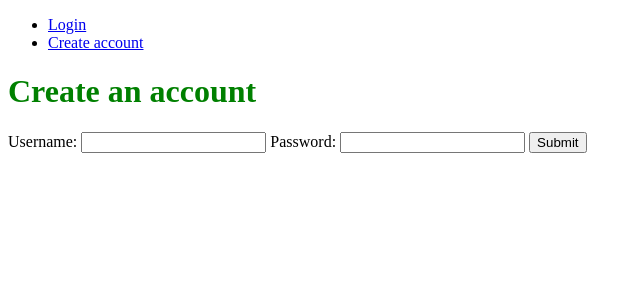
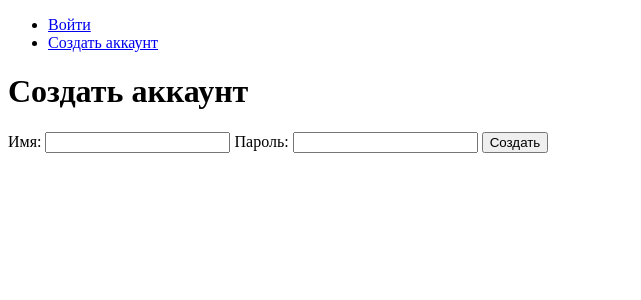
Before and after one commit to Jagorrim/tinkhaka, a Flask app: page /register in a window 1280 px wide. Shown: the top 300 px of the page, without its empty margins (0-641 px from the left). Run offline with Flask 3, Linux system fonts and the light colour scheme.

Commit message:
Пофиксил баги

```diff
--- a/app.py
+++ b/app.py
@@ -39,31 +39,33 @@ def register():
         password = request.form.get("password")
 
         if not password:
-            flash("Надо норм пароль", "danger")
+            flash("Требуется пароль!", "danger")
             return redirect(url_for("register"))
 
         if Users.query.filter_by(username=username).first():
-            flash("Ник существует", "danger")
+            flash("Данное имя занято!", "danger")
             return redirect(url_for("register"))
 
         user = Users(username=username, password=password, rating=0, solved=0)
         db.session.add(user)
         db.session.commit()
-        flash("Все ок", "success")
+        flash("👍", "success")
         return redirect(url_for("login"))
 
     return render_template("sign_up.html")
 
 
-
 @app.route("/login", methods=["GET", "POST"])
 def login():
     if request.method == "POST":
-        user = Users.query.filter_by(
-            username=request.form.get("username")).first()
-        if user.password == request.form.get("password"):
-            login_user(user)
-            return redirect(url_for("home"))
+        try:
+            user = Users.query.filter_by(
+                username=request.form.get("username")).first()
+            if user.password == request.form.get("password"):
+                login_user(user)
+                return redirect(url_for("home"))
+        except AttributeError:
+            pass
     return render_template("login.html")
 
 
--- a/templates/sign_up.html
+++ b/templates/sign_up.html
@@ -1,24 +1,13 @@
-<!DOCTYPE html>
-<html lang="en">
-<head>
-	<meta charset="UTF-8" />
-	<meta http-equiv="X-UA-Compatible" content="IE=edge" />
-	<meta name="viewport" content="width=device-width, initial-scale=1.0" />
-	<title>Sign Up</title>
-	<style>
-	h1 {
-		color: green;
-	}
-	</style>
-</head>
-<body>
+{% extends "base.html" %}
+{% block content%}
+<title>Регистрация</title>
 <nav>
     <ul>
-		<li><a href="/login">Login</a></li>
-		<li><a href="/register">Create account</a></li>
+        <li><a href="/login">Войти</a></li>
+        <li><a href="/register">Создать аккаунт</a></li>
     </ul>
 </nav>
-	<h1>Create an account</h1>
+<h1>Создать аккаунт</h1>
 
 {% with messages = get_flashed_messages(with_categories=true) %}
 {% if messages %}
@@ -31,11 +20,10 @@
 {% endwith %}
 
 <form action="{{ url_for('register') }}" method="post">
-		<label for="username">Username:</label>
+    <label for="username">Имя:</label>
     <input type="text" name="username" required />
-		<label for="password">Password:</label>
+    <label for="password">Пароль:</label>
     <input type="password" name="password" required />
-		<button type="submit">Submit</button>
+    <button type="submit">Создать</button>
 </form>
-</body>
-</html>
+{% endblock %}
```
Lines whose indentation alone changed are shown as unchanged.
